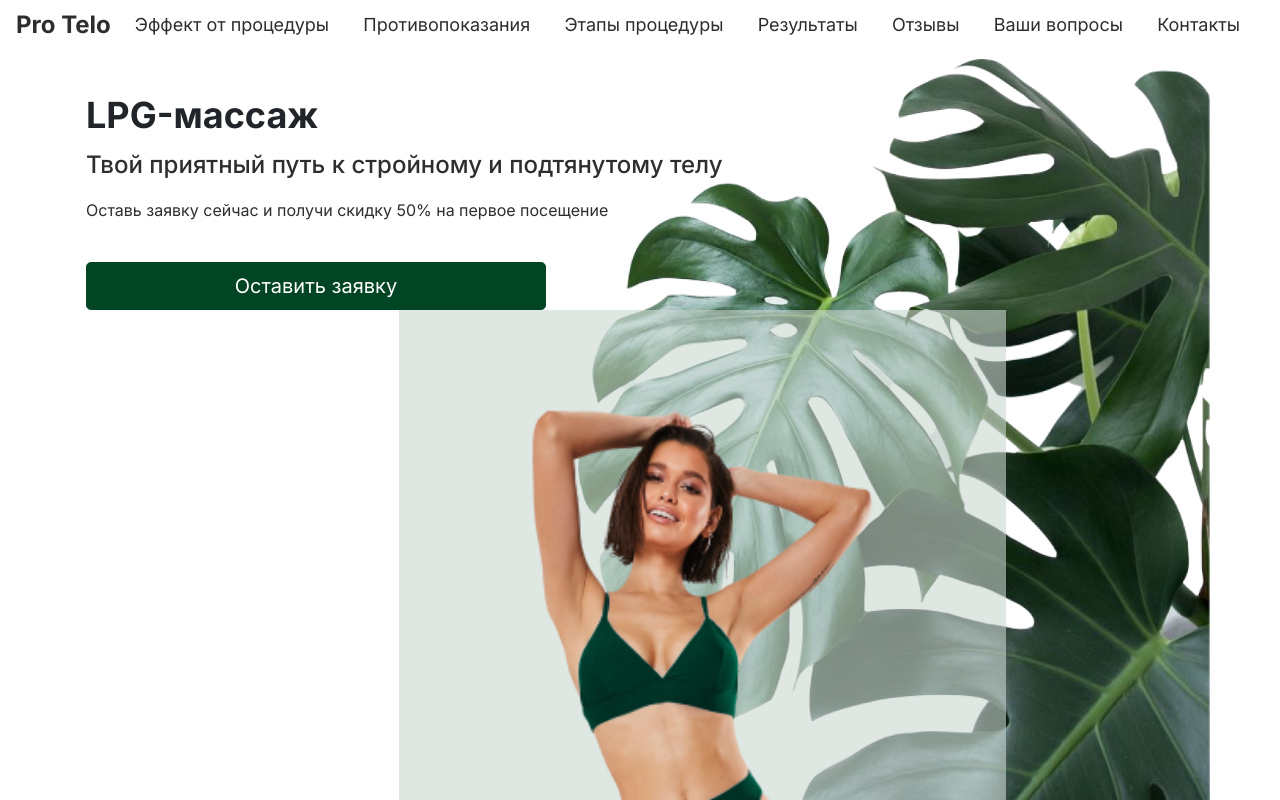
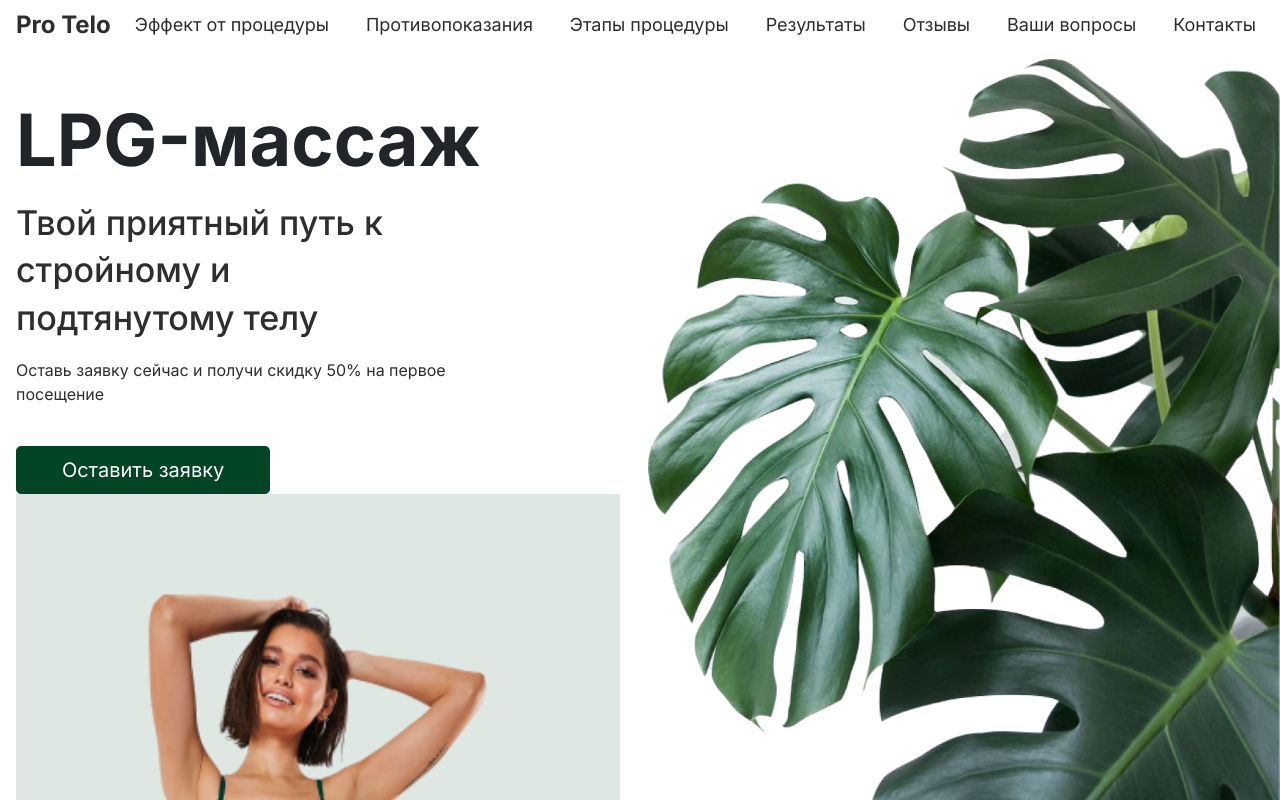
Before and after one commit to KuniLee/lpg-landing, a Vue app: page / in a window 1280 px wide. Shown: the top 800 px of the page. Built offline with nearby package versions, Linux system fonts and the light colour scheme.

Commit message:
11.05.22

```diff
--- a/src/assets/styles/index.scss
+++ b/src/assets/styles/index.scss
@@ -6,7 +6,7 @@
 //@import './fontslyles.scss';
 //@import '_breakpoints';
 
-$offcanvas-horizontal-width: 100%;
+$offcanvas-horizontal-width: 40px;
 $btn-close-opacity: 1;
 $btn-close-width: 1.5em;
 $grid-gutter-width: 20px;
@@ -14,3 +14,8 @@ $font-family-base: 'Inter', sans-serif;
 $headings-font-weight: 700;
 $headings-line-height: 1.4;
 $headings-color: null;
+
+.big-container {
+  @include make-container();
+  max-width: 1720px;
+}
--- a/src/assets/styles/style.scss
+++ b/src/assets/styles/style.scss
@@ -1,4 +1,8 @@
 .big-container {
   @include make-container();
+  display: flex;
+  flex-wrap: inherit;
+  align-items: center;
+  justify-content: space-between;
   max-width: 1720px;
 }
--- a/src/components/TheHead.vue
+++ b/src/components/TheHead.vue
@@ -1,7 +1,8 @@
 <template>
-  <div role="main" class="first-page px-3 container">
+  <div class="first-page">
+    <div role="main" class="px-3 container-fluid h-100">
       <div class="row h-100">
-      <div class="col-12 col-md-10 d-flex flex-column">
+        <div class="col-12 col-md-10 col-lg-5 d-flex flex-column">
           <h1 class="mt-5">LPG-массаж</h1>
           <p class="col-10 slogan">
             Твой приятный путь к стройному и подтянутому телу
@@ -12,11 +13,11 @@
           <a class="btn btn-primary btn-lg mt-4 col-md-6" href="#" role="button"
             >Оставить заявку</a
           >
-
+        </div>
         <div
-          class="row align-items-end align-items-md-center justify-content-end flex-grow-1 header__img"
+          class="row align-items-end align-items-md-center justify-content-end justify-content-lg-start flex-grow-1 header__img"
         >
-          <div class="col-8">
+          <div class="col-8 col-sm-6">
             <img class="w-100" src="../images/MaskGroup.png" alt="header img" />
           </div>
         </div>
@@ -44,4 +45,12 @@ export default {}
   background-size: contain;
   background-repeat: no-repeat;
 }
+@include media-breakpoint-up(md) {
+  h1 {
+    font-size: 72px;
+  }
+  .slogan {
+    font-size: 34px;
+  }
+}
 </style>
--- a/src/components/TheNavbar.vue
+++ b/src/components/TheNavbar.vue
@@ -1,6 +1,6 @@
 <template>
   <nav class="navbar navbar-expand-xl fixed-top navbar-light">
-    <div class="container-fluid px-3">
+    <div class="container-fluid px-3 px-xxl-5">
       <a class="navbar-brand text-black" href="#">Pro&nbsp;Telo</a>
       <button
         class="navbar-toggler"
@@ -26,7 +26,7 @@
           ></button>
         </div>
         <div class="offcanvas-body">
-          <ul class="navbar-nav flex-grow-1 pe-3 justify-content-xl-between">
+          <ul class="navbar-nav flex-grow-1 justify-content-xl-between">
             <li class="nav-item">
               <a class="nav-link" data-bs-toggle="offcanvas" href="#"
                 >Эффект от процедуры</a
@@ -121,4 +121,9 @@ export default {
     align-items: baseline;
   }
 }
+@include media-breakpoint-up(md) {
+  .offcanvas-end {
+    width: 50%;
+  }
+}
 </style>
```
Lines whose indentation alone changed are shown as unchanged.
